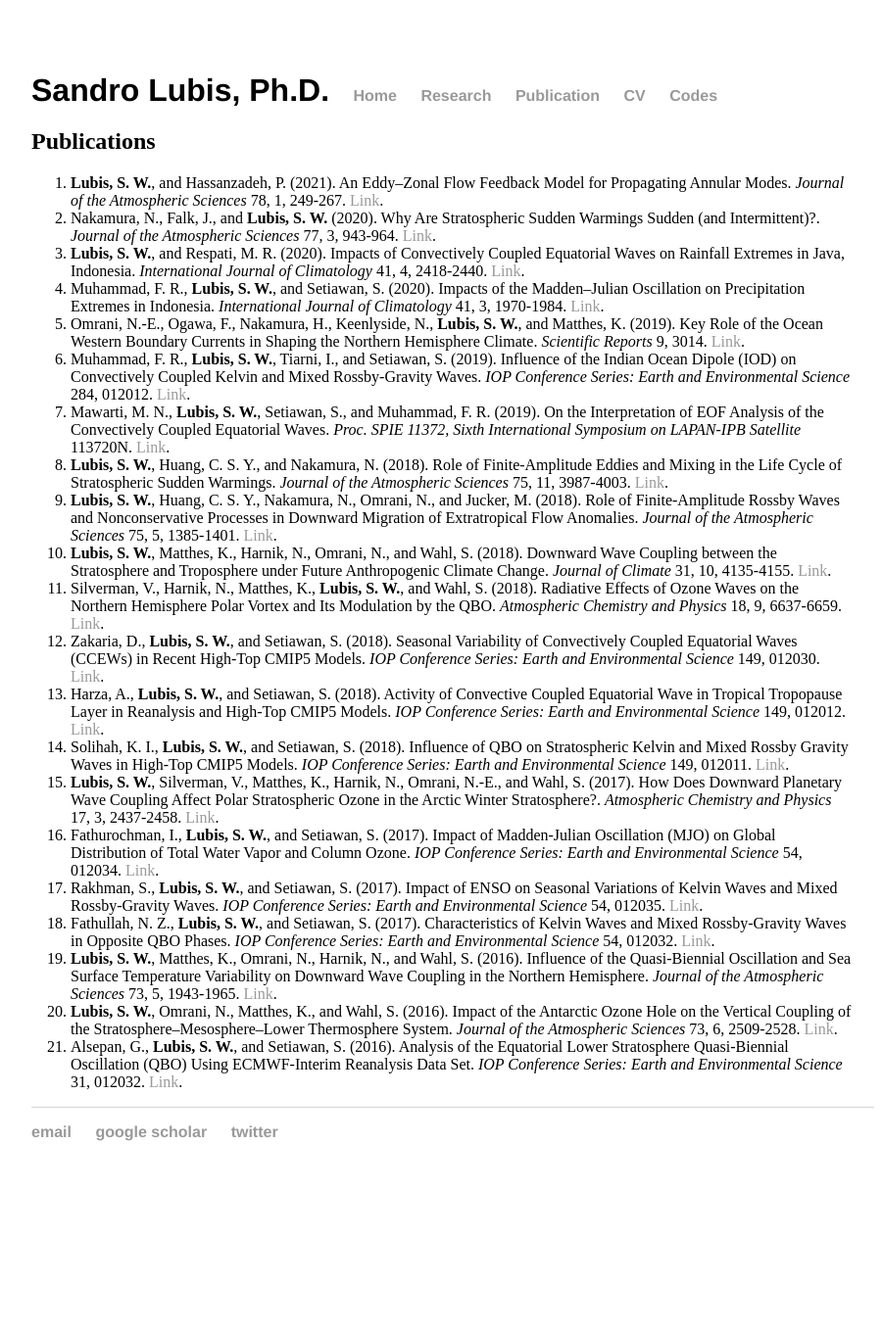
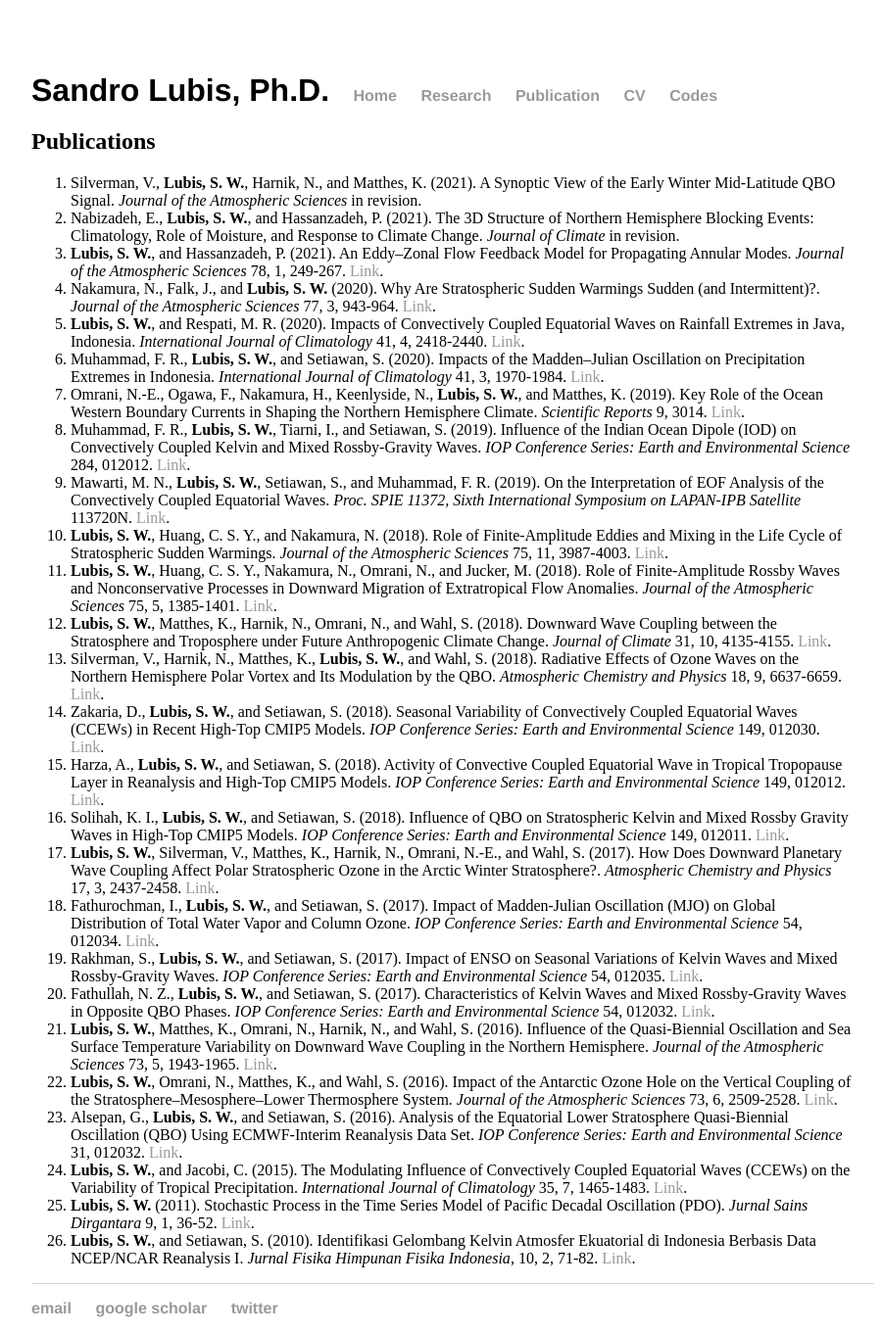
Before and after one commit to sandrolubis/sandrolubis.github.io, a Jekyll site: the page built from publication/index.html, in a window 1280 px wide. Shown: the whole page at 98% size, without its empty margins (276-1176 px from the left). Built offline with Jekyll 4.4.1, drawn with Linux system fonts in a browser that asks for light colours; before the commit the page ends 1181 px from its top, so only the background shows below that.

Commit message:
Update index.html

```diff
--- a/publication/index.html
+++ b/publication/index.html
@@ -6,6 +6,8 @@ title: Publications | Sandro Lubis
 <div class="research">
 	<h2>Publications</h2>
 	<ol>
+		<li>Silverman, V., <b>Lubis, S. W.</b>, Harnik, N., and Matthes, K. (2021). A Synoptic View of the Early Winter Mid-Latitude QBO Signal. <i>Journal of the Atmospheric Sciences</i> in revision.</li>
+		<li>Nabizadeh, E., <b>Lubis, S. W.</b>, and Hassanzadeh, P. (2021). The 3D Structure of Northern Hemisphere Blocking Events: Climatology, Role of Moisture, and Response to Climate Change. <i>Journal of Climate</i> in revision.</li>
 		<li><b>Lubis, S. W.</b>, and Hassanzadeh, P. (2021). An Eddy–Zonal Flow Feedback Model for Propagating Annular Modes. <i>Journal of the Atmospheric Sciences</i> 78, 1, 249-267. <a href="https://doi.org/10.1175/JAS-D-20-0214.1">Link</a>.</li>
 		<li>Nakamura, N., Falk, J., and <b>Lubis, S. W.</b> (2020). Why Are Stratospheric Sudden Warmings Sudden (and Intermittent)?. <i>Journal of the Atmospheric Sciences</i> 77, 3, 943-964. <a href="https://doi.org/10.1175/JAS-D-19-0249.1">Link</a>.</li>
 		<li><b>Lubis, S. W.</b>, and Respati, M. R. (2020). Impacts of Convectively Coupled Equatorial Waves on Rainfall Extremes in Java, Indonesia. <i>International Journal of Climatology</i> 41, 4, 2418-2440. <a href="https://doi.org/10.1002/joc.6967">Link</a>.</li>
@@ -27,5 +29,8 @@ title: Publications | Sandro Lubis
 		<li><b>Lubis, S. W.</b>, Matthes, K., Omrani, N., Harnik, N., and Wahl, S. (2016). Influence of the Quasi-Biennial Oscillation and Sea Surface Temperature Variability on Downward Wave Coupling in the Northern Hemisphere. <i>Journal of the Atmospheric Sciences</i> 73, 5, 1943-1965. <a href="https://doi.org/10.1175/JAS-D-15-0072.1">Link</a>.</li>
 		<li><b>Lubis, S. W.</b>, Omrani, N., Matthes, K., and Wahl, S. (2016). Impact of the Antarctic Ozone Hole on the Vertical Coupling of the Stratosphere–Mesosphere–Lower Thermosphere System. <i>Journal of the Atmospheric Sciences</i> 73, 6, 2509-2528. <a href="https://doi.org/10.1175/JAS-D-15-0189.1">Link</a>.</li>
 		<li>Alsepan, G., <b>Lubis, S. W.</b>, and Setiawan, S. (2016). Analysis of the Equatorial Lower Stratosphere Quasi-Biennial Oscillation (QBO) Using ECMWF-Interim Reanalysis Data Set. <i>IOP Conference Series: Earth and Environmental Science</i> 31, 012032. <a href="https://doi.org/10.1088/1755-1315/31/1/012032">Link</a>.</li>
+		<li><b>Lubis, S. W.</b>, and Jacobi, C. (2015). The Modulating Influence of Convectively Coupled Equatorial Waves (CCEWs) on the Variability of Tropical Precipitation. <i>International Journal of Climatology</i> 35, 7, 1465-1483. <a href="https://doi.org/10.1002/joc.4069">Link</a>.</li>
+		<li><b>Lubis, S. W.</b> (2011). Stochastic Process in the Time Series Model of Pacific Decadal Oscillation (PDO). <i>Jurnal Sains Dirgantara</i> 9, 1, 36-52. <a href="http://jurnal.lapan.go.id/index.php/jurnal_sains/article/view/1687">Link</a>.</li>
+		<li><b>Lubis, S. W.</b>, and Setiawan, S. (2010). Identifikasi Gelombang Kelvin Atmosfer Ekuatorial di Indonesia Berbasis Data NCEP/NCAR Reanalysis I. <i>Jurnal Fisika Himpunan Fisika Indonesia</i>, 10, 2, 71-82. <a href="https://www.neliti.com/publications/78627/identifikasi-gelombang-kelvin-atmosfer-ekuatorial-di-indonesia-berbasis-data-nce">Link</a>.</li>
 	</ol>
 </div>
```
